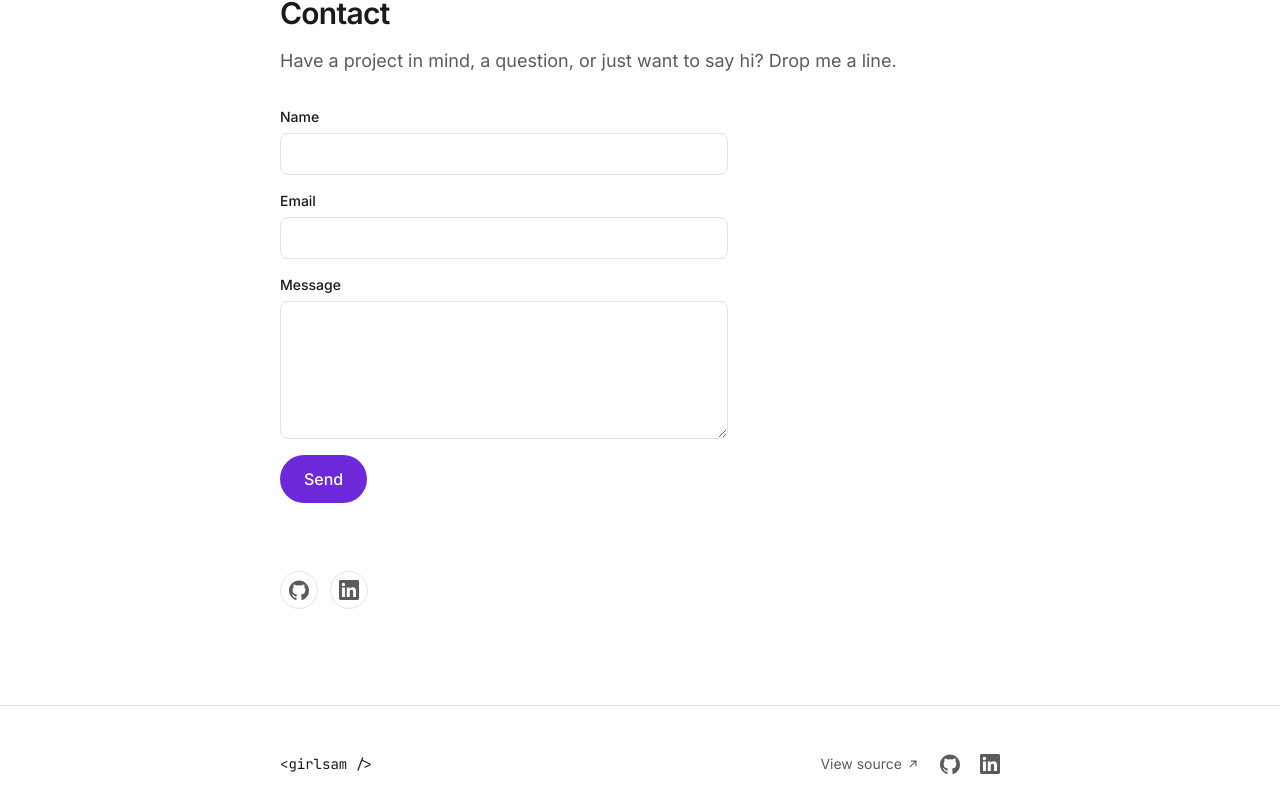
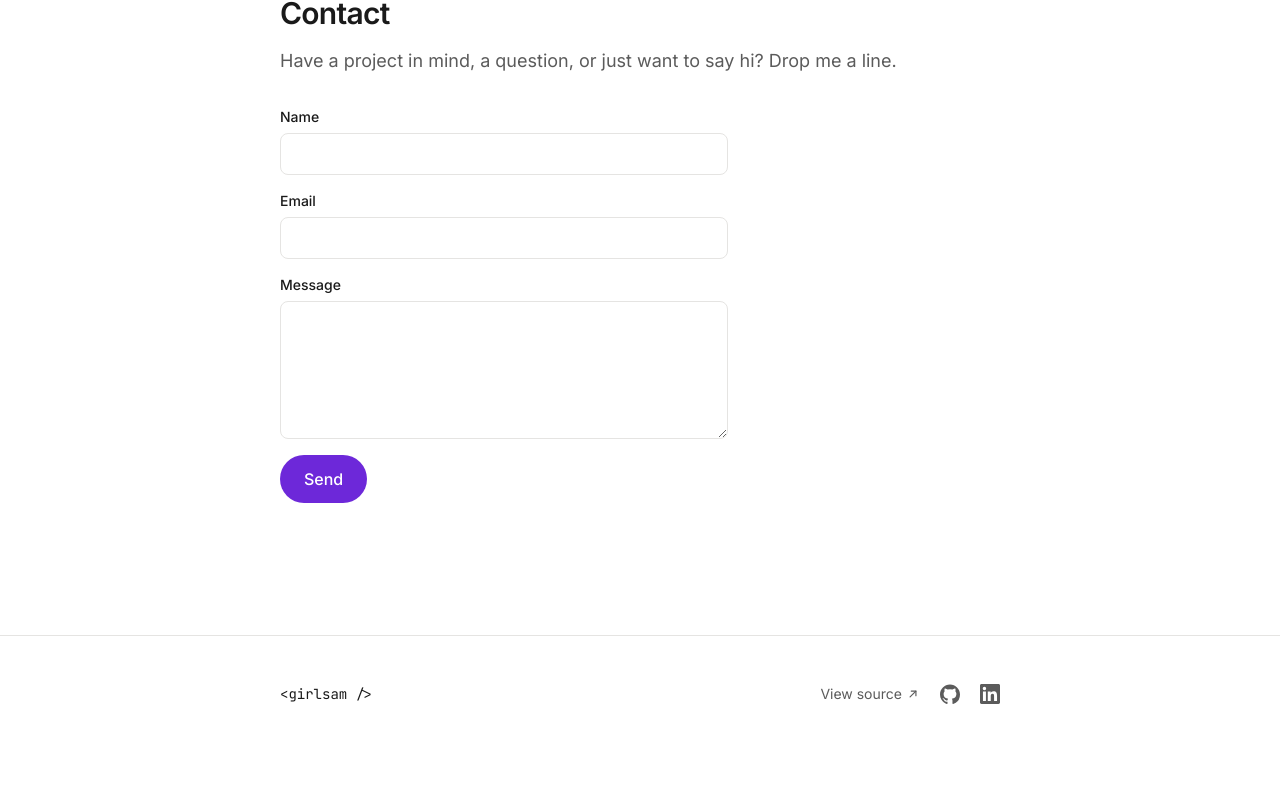
Before and after one commit to girlsam/personal-site, a Next.js app: page / in a window 1280 px wide. Shown: the part 2347-3159 px from the top of the page. After the commit the page ends 3099 px from the top, so only its background shows below. Built offline with nearby package versions, Linux system fonts and the light colour scheme.

Commit message:
Removes redundant social links from contact section

```diff
--- a/components/sections/Contact/Contact.tsx
+++ b/components/sections/Contact/Contact.tsx
@@ -25,27 +25,6 @@ export function Contact() {
       <div className="mt-8 max-w-md">
         <ContactForm />
       </div>
-
-      <div className="mt-8 flex items-center gap-3">
-        <a
-          href={social.github}
-          aria-label="GitHub"
-          target="_blank"
-          rel="noopener noreferrer"
-          className="rounded-full border border-border p-2 text-muted transition-colors hover:border-accent hover:text-foreground"
-        >
-          <GitHubIcon />
-        </a>
-        <a
-          href={social.linkedin}
-          aria-label="LinkedIn"
-          target="_blank"
-          rel="noopener noreferrer"
-          className="rounded-full border border-border p-2 text-muted transition-colors hover:border-accent hover:text-foreground"
-        >
-          <LinkedInIcon />
-        </a>
-      </div>
     </section>
   );
 }
```
Also changed, not shown: 1 other file (tests, documents, lock files or other folders).
